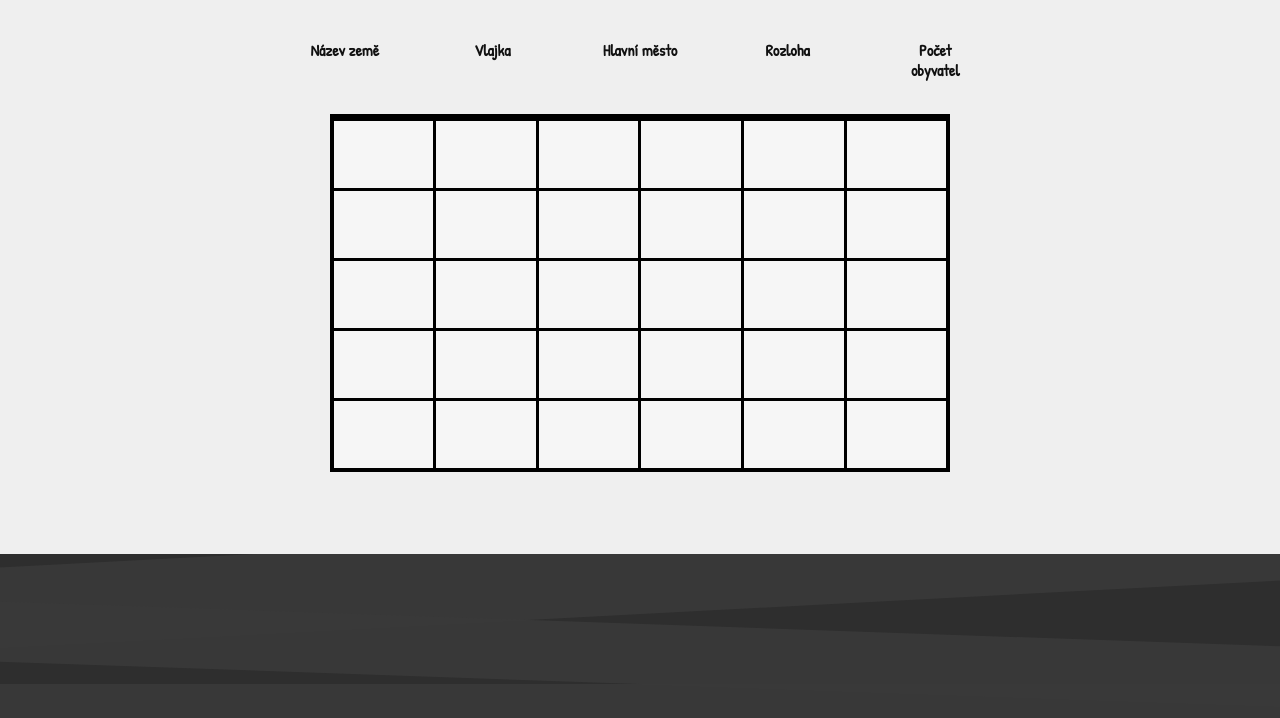
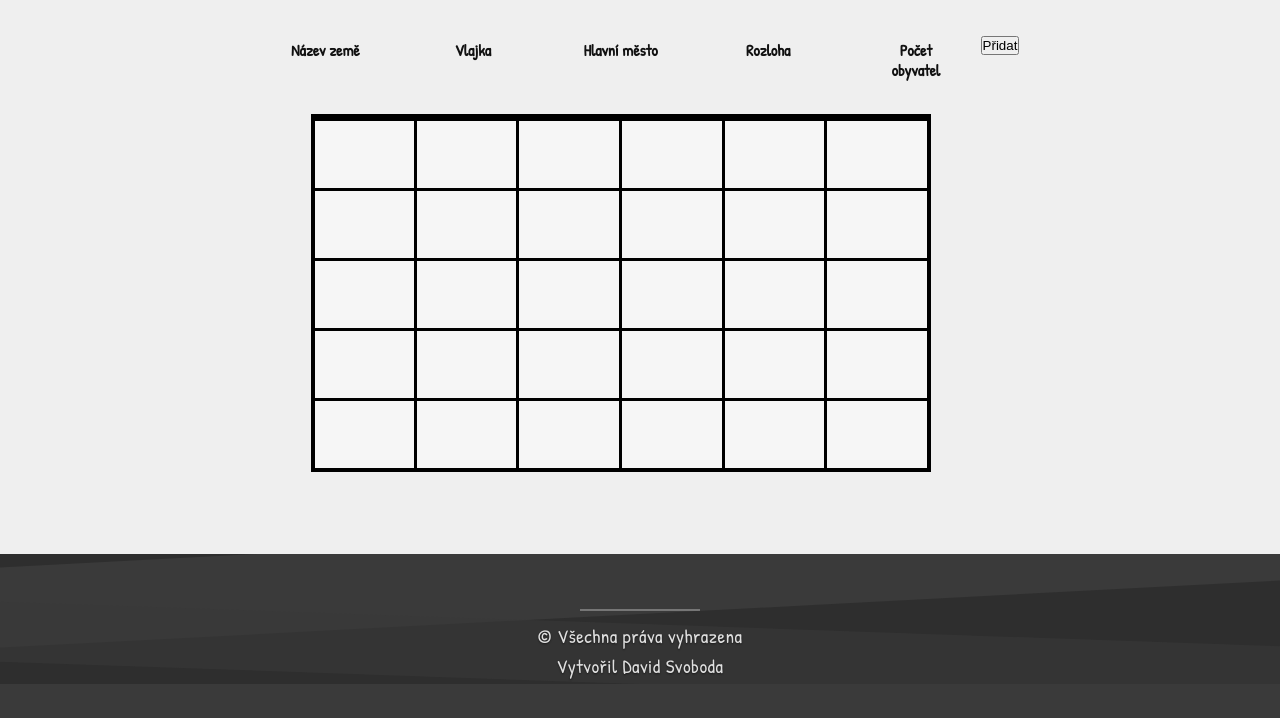
Before and after one commit to davidsvoboda1/projekt, a website: page index.html in a window 1280 px wide. Shown: the part 158-876 px from the top of the page. Drawn offline with Linux system fonts and the light colour scheme.

Commit message:
footer update 2

```diff
--- a/index.html
+++ b/index.html
@@ -55,16 +55,25 @@
         </tbody>
       </table>
     </div>
+    <div>
+      <button>Přidat</button>
+    </div>
   </main>
 
 
-      <footer class="geo-footer">
-        <div class="shape shape-1"></div>
-        <div class="shape shape-2"></div>
-        <div class="shape shape-3"></div>
-      </footer>
+  <footer class="geo-footer">
+    <div class="footer-content">
+      <p class="copyright">© Všechna práva vyhrazena</p>
+      <p class="footer-text">Vytvořil David Svoboda</p>
+    </div>
+
+    <div class="shape shape-1"></div>
+    <div class="shape shape-2"></div>
+    <div class="shape shape-3"></div>
+  </footer>
+
 
     </div>
-  </footer>
+
 </body>
 </html>
--- a/styl.css
+++ b/styl.css
@@ -180,6 +180,10 @@ body {
   .ikona-preklad { right: 18px; top: 20px; }
 }
 
+/* =========================
+   GEOMETRICKÝ FOOTER
+   ========================= */
+
    .geo-footer {
     position: relative;
     height: 180px;
@@ -187,14 +191,50 @@ body {
     overflow: hidden;
   }
 
-/* společné vlastnosti tvarů */
+  /* TEXT – vrstva NAD tvary */
+  .footer-content {
+    position: relative;
+    z-index: 5;
+    height: 100%;
+
+    display: flex;
+    flex-direction: column;
+    justify-content: center;
+    align-items: center;
+    gap: 6px;
+
+    color: #f2f2f2;
+    text-align: center;
+  }
+
+
+  .geo-footer p {
+    margin: 0;
+    font-size: 19px;
+    letter-spacing: 0.5px;
+    opacity: 0.9;
+    text-shadow: 0 1px 2px rgba(0,0,0,0.6);
+  }
+
+
+  .footer-content::before {
+    content: "";
+    width: 120px;
+    height: 2px;
+    background: rgba(255,255,255,0.3);
+    margin-bottom: 8px;
+
+  }
+
+
+
   .geo-footer .shape {
     position: absolute;
+    z-index: 1;
     background: #3a3a3a;
-  opacity: 0.9;
   }
 
-/* levý diagonální blok */
+
   .shape-1 {
     width: 120%;
     height: 80px;
@@ -204,7 +244,7 @@ body {
     background: linear-gradient(90deg, #3a3a3a, #2f2f2f);
   }
 
-/* střední jemná vrstva */
+
   .shape-2 {
     width: 110%;
     height: 60px;
@@ -215,7 +255,7 @@ body {
     opacity: 0.6;
   }
 
-/* spodní tmavý pás */
+
   .shape-3 {
     width: 100%;
     height: 50px;
```
Lines whose indentation alone changed are shown as unchanged.
